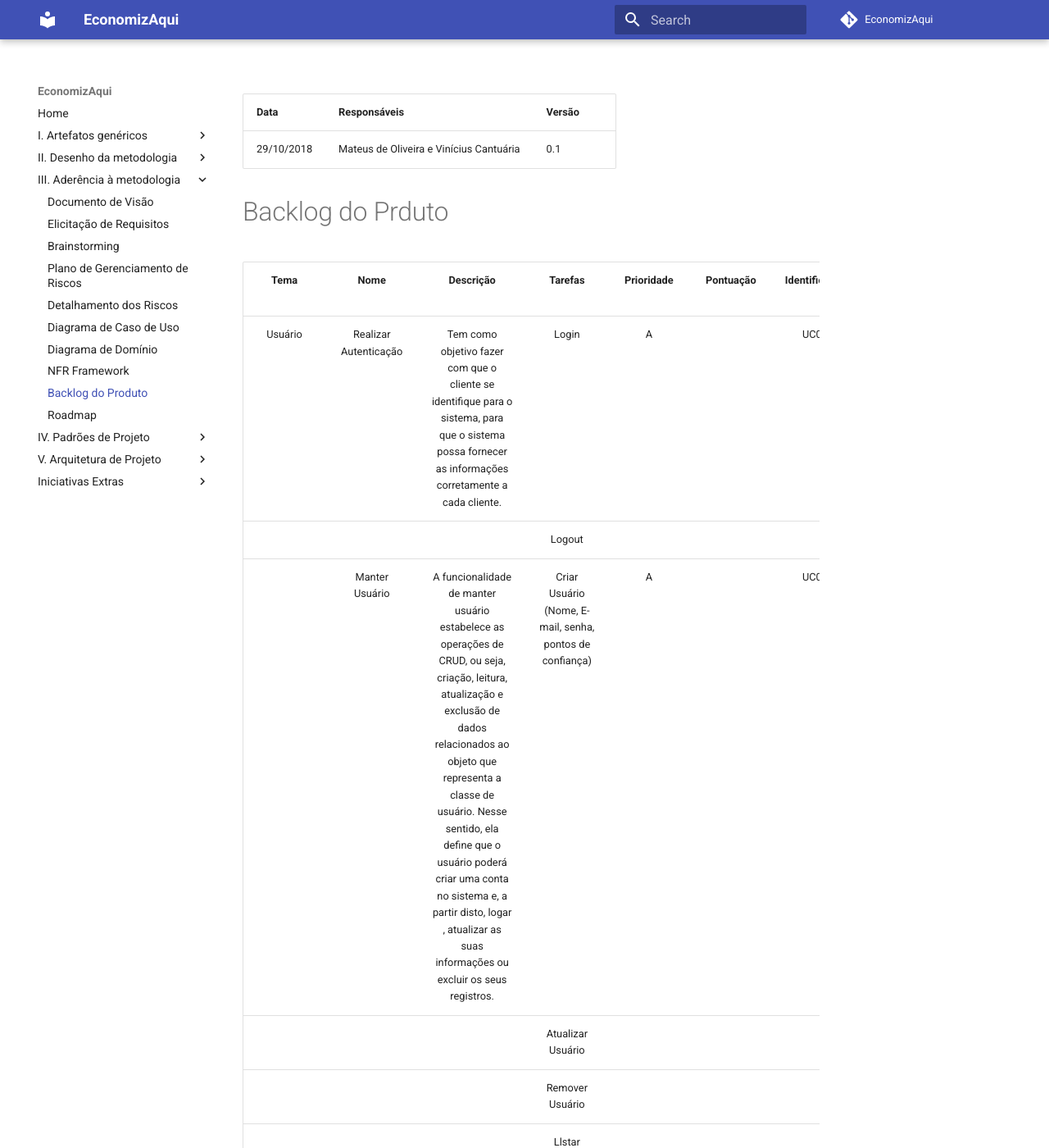
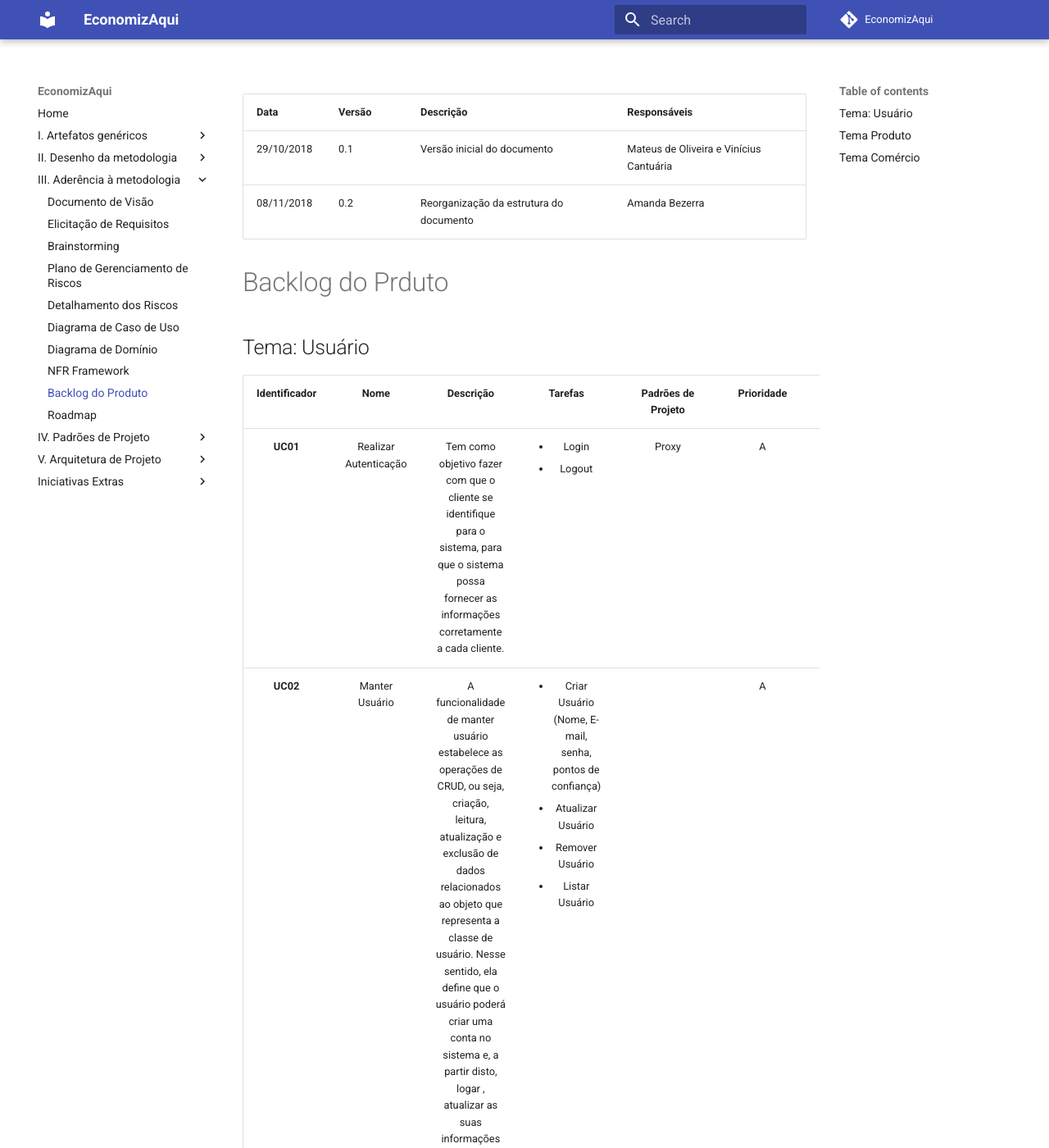
Before and after one commit to EconomizAqui/EconomizAqui, an MkDocs documentation site: the page built from docs/Requisitos/Modelagem/Ágil/Backlog-do-Produto.md, in a window 1280 px wide and 1400 px high. Shown: the whole window at 82% size. Built offline with MkDocs 1.6.1 and Material for MkDocs 9.7.7, drawn with Linux system fonts in a browser that asks for light colours; comment, search, counter and statistics services are not loaded; old or Windows-style settings are respelled for this version of MkDocs; some of the changed text lies outside the part shown.

Commit message:
Organize backlog document

```diff
--- a/docs/Requisitos/Modelagem/Ágil/Backlog-do-Produto.md
+++ b/docs/Requisitos/Modelagem/Ágil/Backlog-do-Produto.md
@@ -1,30 +1,37 @@
-Data|Responsáveis| Versão
---|--|--
-29/10/2018 | Mateus de Oliveira e Vinícius Cantuária | 0.1
+Data | Versão | Descrição | Responsáveis
+-- | -- | -- | --
+29/10/2018 | 0.1 | Versão inicial do documento | Mateus de Oliveira e Vinícius Cantuária
+08/11/2018 | 0.2 | Reorganização da estrutura do documento | Amanda Bezerra
 
 # Backlog do Prduto
 
-**Tema**|**Nome**|**Descrição**|**Tarefas**|**Prioridade**|**Pontuação**|**Identificador**|**Padrões de Projeto**
-:-----:|:-----:|:-----:|:-----:|:-----:|:-----:|:-----:|:-----:
-Usuário|Realizar Autenticação|Tem como objetivo fazer com que o cliente se identifique para o sistema, para que o sistema possa fornecer as informações corretamente a cada cliente.|Login|A| |UC01|Proxy
- | | |Logout| | | |
- |Manter Usuário|A funcionalidade de manter usuário estabelece as operações de CRUD, ou seja, criação, leitura, atualização e exclusão de dados relacionados ao objeto que representa a classe de usuário. Nesse sentido, ela define que o usuário poderá criar uma conta no sistema e, a partir disto, logar , atualizar as suas informações ou excluir os seus registros.|Criar Usuário (Nome, E-mail, senha, pontos de confiança)|A| |UC02|
- | | |Atualizar Usuário| | | |
- | | |Remover Usuário| | | |
- | | |Llstar Usuário| | | |
- |Visualizar Ranking|Esta funcionalidade compreende a listagem dos 10 usuários com maior número de pontos de confiança| |D| |UC03|
- |Confirmar preço|Tem como objetivo confirmar se o preço de um determinado produto está correto, caso o produto seja dado como confiavel, os usuários ganham 1 ponto de confiança, caso o produto seja dado como não confiavel, os usuários perdem 1 pontos de confiança| |B| |UC04|Observer(Usuário vai seguir o produto, e de acordo com estes updates ele realiza uma função)
- |Questionar preço|Tem como objetivo negar se o preço de um determinado produto, reduzindo assim a confiabilidade deste, caso o produto seja dado como não confiavel, os usuaários ganham 1 ponto de confiança, caso o produto seja dado como confiavel, os usuários perdem 1 pontos de confiança| |B| |UC05|Observer(Usuário vai seguir o produto, e de acordo com estes updates ele realiza uma função)
- |Pontuar Confiabilidade do Usuário|O usuário recebe pontos de confiança ao adicionar, confirmar ou questionar preços de produtos, ao adicionar um produto confiavel o usuário recebe 10 pontos| |C| |UC06|Strategy: Dependendo do estado do produto, confiavel ou não, ele vai possuir um calculo diferente para adicionar os pontos ou reduzir
- |Evoluir para Usuário Premium|Usuários podem utilizar 100 pontos de confiança para se transformarem em usuários premium, o peso de um usuário premium ao questionar ou confirmar um preço é o dobro de um usuário comum, e este usuário também pode realizar funções como montar lista de compras com mais de 15 produtos, porém este recurso consome seus pontos de confiança| |C| |UC07|
-Produto|Manter Produto|A funcionalidade de manter produto estabelece as operações de CRUD, ou seja, criação, leitura, atualização e exclusão de dados relacionados ao objeto que representa a classe de produto. Nesse sentido, ela define que um usuário poderá criar um produto e a partir disso adicionar seu preço, foto, data do preço, local e nome| |A| |UC08|
- |Filtrar produto por preço|Esta funcionalidade tem como objetivo filtrar a listagem de um determinado produto pelo seu preço, em ordem crescente ou decrescente | |C| |UC09|
- |Mostrar Gráfico de preço|Tem como objetivo apresentar o gráfico do preço de um determinado produto em um período de tempo, para assim determinar as melhores datas para aquisição deste| |D| |UC10|
- |Buscar produto|Este caso de uso permite ao usuário pesquisar um determinado produto pelo seu nome| |B| |UC11|
- |Pontuar Confiabilidade do Produto|A confiabilidade do preço de um produto será determinada através das confirmações e questionamentos dos usuários, um usuário normal soma 2 pontos de confiança para um produto, um usuário não confiavel soma 1 ponto de confiança e um usuário premium soma 3 pontos de confiança| |C| |UC12|
-Comércio|Manter Comércio|A funcionalidade de manter comércio estabelece as operações de CRUD, ou seja, criação, leitura, atualização e exclusão de dados relacionados ao objeto que representa a classe de comércio. Nesse sentido, ela define que um usuário poderá criar um comércio e a partir disso adicionar seu local e nome e produtos que este comércio possua| |A| |UC13|
- |Buscar comércio|Este caso de uso permite ao usuário pesquisar um determinado comércio pelo seu nome| |B| |UC14|
- |Autenticar comércio|Esta funcionalidade permite que usuários que sejam donos de um comércio confirmem a posse deste, através de documentos, CNPJ, etc| |E| |UC15|
- |Filtrar comércio por distancia|Esta funcionalidade tem como objetivo filtrar a listagem de comércios através da sua distancia| |D| |UC16|
- |Montar Lista de Compras|Permite ao usuário adicionar e remover produtos em um carrinho de compras, o usuário tera direito a 15 produtos, a não ser que gaste 100 pontos de confiança, neste caso terá direito a adicionar até 100 produtos| |A| |UC17|
- |Filtrar lista de compras por preço|Esta funcionalidade apresenta para o usuário o comércio mais barato com todos aqueles produtos| |B| |UC18|
+## Tema: Usuário
+
+|  **Identificador** | **Nome** | **Descrição** | **Tarefas** | **Padrões de Projeto** | **Prioridade** | **Pontuação** |
+|  :------: | :------: | :------: | :------: | :------: | :------: | :------: |
+|  **UC01** | Realizar Autenticação | Tem como objetivo fazer com que o cliente se identifique para o sistema, para que o sistema possa fornecer as informações corretamente a cada cliente. | <ul><li>Login</li><li>Logout</li> | Proxy | A |  |
+|  **UC02** | Manter Usuário | A funcionalidade de manter usuário estabelece as operações de CRUD, ou seja, criação, leitura, atualização e exclusão de dados relacionados ao objeto que representa a classe de usuário. Nesse sentido, ela define que o usuário poderá criar uma conta no sistema e, a partir disto, logar , atualizar as suas informações ou excluir os seus registros. | <ul><li>Criar Usuário (Nome, E-mail, senha, pontos de confiança)</li><li>Atualizar Usuário</li><li>Remover Usuário</li><li>Listar Usuário</li> |  | A |  |
+|  **UC03** | Visualizar Ranking | Esta funcionalidade compreende a listagem dos 10 usuários com maior número de pontos de confiança |  |  | D |  |
+|  **UC04** | Confirmar preço | Tem como objetivo confirmar se o preço de um determinado produto está correto, caso o produto seja dado como confiavel, os usuários ganham 1 ponto de confiança, caso o produto seja dado como não confiavel, os usuários perdem 1 pontos de confiança |  | Observer(Usuário vai seguir o produto, e de acordo com estes updates ele realiza uma função) | B |  |
+|  **UC05** | Questionar preço | Tem como objetivo negar se o preço de um determinado produto, reduzindo assim a confiabilidade deste, caso o produto seja dado como não confiavel, os usuaários ganham 1 ponto de confiança, caso o produto seja dado como confiavel, os usuários perdem 1 pontos de confiança |  | Observer(Usuário vai seguir o produto, e de acordo com estes updates ele realiza uma função) | B |  |
+|  **UC06** | Pontuar Confiabilidade do Usuário | O usuário recebe pontos de confiança ao adicionar, confirmar ou questionar preços de produtos, ao adicionar um produto confiavel o usuário recebe 10 pontos |  | Strategy: Dependendo do estado do produto, confiavel ou não, ele vai possuir um calculo diferente para adicionar os pontos ou reduzir | C |  |
+|  **UC07** | Evoluir para Usuário Premium | Usuários podem utilizar 100 pontos de confiança para se transformarem em usuários premium, o peso de um usuário premium ao questionar ou confirmar um preço é o dobro de um usuário comum, e este usuário também pode realizar funções como montar lista de compras com mais de 15 produtos, porém este recurso consome seus pontos de confiança |  |  | C |  |
+
+## Tema Produto
+|  **Identificador** | **Nome** | **Descrição** | **Tarefas** | **Padrões de Projeto** | **Prioridade** | **Pontuação** |
+|  :------: | :------: | :------: | :------: | :------: | :------: | :------: |
+|  **UC08** | Manter Produto | A funcionalidade de manter produto estabelece as operações de CRUD, ou seja, criação, leitura, atualização e exclusão de dados relacionados ao objeto que representa a classe de produto. Nesse sentido, ela define que um usuário poderá criar um produto e a partir disso adicionar seu preço, foto, data do preço, local e nome |  |  | A |  |
+|  **UC09** | Filtrar produto por preço | Esta funcionalidade tem como objetivo filtrar a listagem de um determinado produto pelo seu preço, em ordem crescente ou decrescente  |  |  | C |  |
+|  **UC10** | Mostrar Gráfico de preço | Tem como objetivo apresentar o gráfico do preço de um determinado produto em um período de tempo, para assim determinar as melhores datas para aquisição deste |  |  | D |  |
+|  **UC11** | Buscar produto | Este caso de uso permite ao usuário pesquisar um determinado produto pelo seu nome |  |  | B |  |
+|  **UC12** | Pontuar Confiabilidade do Produto | A confiabilidade do preço de um produto será determinada através das confirmações e questionamentos dos usuários, um usuário normal soma 2 pontos de confiança para um produto, um usuário não confiavel soma 1 ponto de confiança e um usuário premium soma 3 pontos de confiança |  |  | C |  |
+
+## Tema Comércio
+|  **Identificador** | **Nome** | **Descrição** | **Tarefas** | **Padrões de Projeto** | **Prioridade** | **Pontuação** |
+|  :------: | :------: | :------: | :------: | :------: | :------: | :------: |
+|  **UC13** | Manter Comércio | A funcionalidade de manter comércio estabelece as operações de CRUD, ou seja, criação, leitura, atualização e exclusão de dados relacionados ao objeto que representa a classe de comércio. Nesse sentido, ela define que um usuário poderá criar um comércio e a partir disso adicionar seu local e nome e produtos que este comércio possua |  |  | A |  |
+|  **UC14** | Buscar comércio | Este caso de uso permite ao usuário pesquisar um determinado comércio pelo seu nome |  |  | B |  |
+|  **UC15** | Autenticar comércio | Esta funcionalidade permite que usuários que sejam donos de um comércio confirmem a posse deste, através de documentos, CNPJ, etc |  |  | E |  |
+|  **UC16** | Filtrar comércio por distancia | Esta funcionalidade tem como objetivo filtrar a listagem de comércios através da sua distancia |  |  | D |  |
+|  **UC17** | Montar Lista de Compras | Permite ao usuário adicionar e remover produtos em um carrinho de compras, o usuário tera direito a 15 produtos, a não ser que gaste 100 pontos de confiança, neste caso terá direito a adicionar até 100 produtos |  |  | A |  |
+|  **UC18** | Filtrar lista de compras por preço | Esta funcionalidade apresenta para o usuário o comércio mais barato com todos aqueles produtos |  |  | B |  |
```
